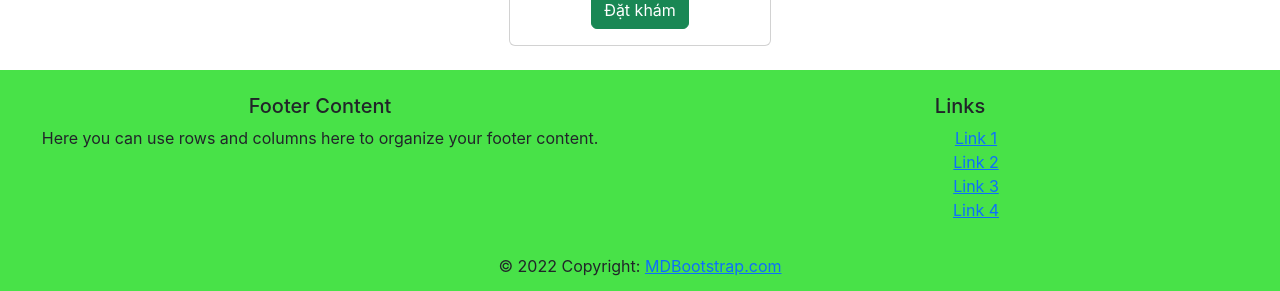
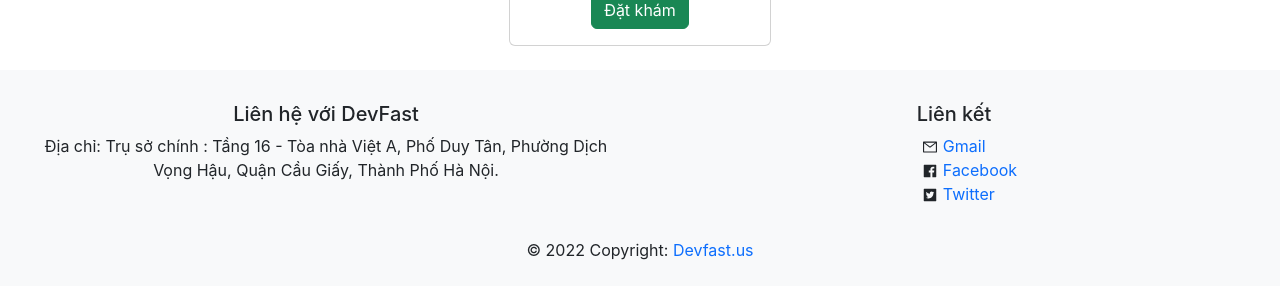
Before and after one commit to toanhq99/phong-kham, a React (Create React App) app in the folder pk-fe/: page / in a window 1280 px wide. Shown: the part 2263-2554 px from the top of the page. Built offline with nearby package versions, Linux system fonts and the light colour scheme.

Commit message:
fix footer

```diff
--- a/pk-fe/src/App.css
+++ b/pk-fe/src/App.css
@@ -34,7 +34,7 @@
 }
 
 .bg-footer {
-    background: rgb(72, 226, 72);
+    background: rgba(var(--bs-light-rgb), var(--bs-bg-opacity))!important;
 }
 
 .logo-img {
--- a/pk-fe/src/components/AppFooter.js
+++ b/pk-fe/src/components/AppFooter.js
@@ -1,43 +1,46 @@
 import React from "react";
-import { Container, Row, Col } from "react-bootstrap";
+import { Container, Row, Col, Navbar } from "react-bootstrap";
+import {
+    AiOutlineMail,
+    AiFillFacebook,
+    AiFillTwitterSquare
+} from "react-icons/ai";
 
 function AppFooter() {
     return (
-        <footer  className="font-small pt-4 mt-4 bg-footer">
-            <Container fluid className="text-center text-md-left">
-                <Row>
-                    <Col md="6">
-                        <h5 className="title">Footer Content</h5>
+        <Navbar className="d-block" expand="lg" bg="light">
+            <Container fluid className="text-center justify-content-center mt-4">
+                <Row className="w-100">
+                    <Col md={6} className="">
+                        <h5 className="title">Liên hệ với DevFast</h5>
                         <p>
-                            Here you can use rows and columns here to organize your footer
-                            content.
+                            Địa chỉ: Trụ sở chính : Tầng 16 - Tòa nhà Việt A, Phố Duy Tân, Phường Dịch Vọng Hậu, Quận Cầu Giấy, Thành Phố Hà Nội.
                         </p>
                     </Col>
-                    <Col md="6">
-                        <h5 className="title">Links</h5>
-                        <ul>
+                    <Col md={6} >
+                        <h5 className="title">Liên kết</h5>
+                        <ul className="">
+                            <Col md={{ span: 6, offset: 5 }} className="text-start">
                                 <li className="list-unstyled">
-                                <a href="#!">Link 1</a>
+                                    <AiOutlineMail /><a href="#!" className="text-decoration-none">{" "}Gmail</a>
                                 </li>
                                 <li className="list-unstyled">
-                                <a href="#!">Link 2</a>
+                                    <AiFillFacebook /><a href="#!" className="text-decoration-none">{" "}Facebook</a>
                                 </li>
                                 <li className="list-unstyled">
-                                <a href="#!">Link 3</a>
+                                    <AiFillTwitterSquare /><a href="#!" className="text-decoration-none">{" "}Twitter</a>
                                 </li>
-                            <li className="list-unstyled">
-                                <a href="#!">Link 4</a>
-                            </li>
+                            </Col>
                         </ul>
                     </Col>
                 </Row>
             </Container>
             <div className="footer-copyright text-center py-3">
                 <Container fluid>
-                    &copy; {new Date().getFullYear()} Copyright: <a href="https://www.mdbootstrap.com"> MDBootstrap.com </a>
+                    &copy; {new Date().getFullYear()} Copyright: <a href="https://devfast.us" className="text-decoration-none"> Devfast.us </a>
                 </Container>
             </div>
-        </footer>
+        </Navbar>
     )
 }
 
```
Lines whose indentation alone changed are shown as unchanged.
